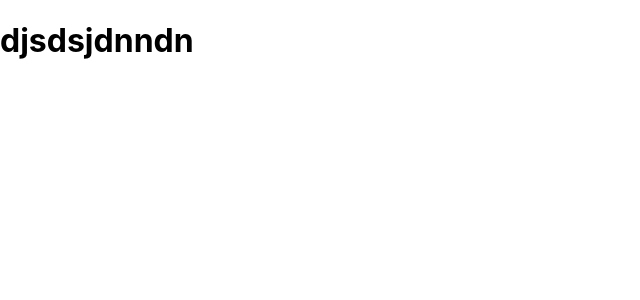
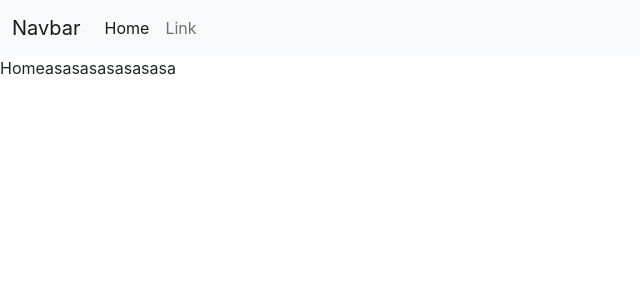
Before and after one commit to akashgreninja/React-Notebook, a React (Create React App) app: page / in a window 1280 px wide. Shown: the top 300 px of the page, without its empty margins (0-640 px from the left). Built offline with nearby package versions, Linux system fonts and the light colour scheme.

Commit message:
started with frontend createcontext and routes

```diff
--- a/public/index.html
+++ b/public/index.html
@@ -12,12 +12,27 @@
     <link rel="apple-touch-icon" href="%PUBLIC_URL%/logo192.png" />
 
     <link rel="manifest" href="%PUBLIC_URL%/manifest.json" />
+    <link
+      href="https://cdn.jsdelivr.net/npm/bootstrap@5.2.0-beta1/dist/css/bootstrap.min.css"
+      rel="stylesheet"
+      integrity="sha384-0evHe/X+R7YkIZDRvuzKMRqM+OrBnVFBL6DOitfPri4tjfHxaWutUpFmBp4vmVor"
+      crossorigin="anonymous"
+    />
 
-    <title>React App</title>
+    <title>Notes-Take your notes here</title>
   </head>
   <body>
     <noscript>You need to enable JavaScript to run this app.</noscript>
     <div id="root"></div>
-
+    <script
+      src="https://cdn.jsdelivr.net/npm/@popperjs/core@2.11.5/dist/umd/popper.min.js"
+      integrity="sha384-Xe+8cL9oJa6tN/veChSP7q+mnSPaj5Bcu9mPX5F5xIGE0DVittaqT5lorf0EI7Vk"
+      crossorigin="anonymous"
+    ></script>
+    <script
+      src="https://cdn.jsdelivr.net/npm/bootstrap@5.2.0-beta1/dist/js/bootstrap.min.js"
+      integrity="sha384-kjU+l4N0Yf4ZOJErLsIcvOU2qSb74wXpOhqTvwVx3OElZRweTnQ6d31fXEoRD1Jy"
+      crossorigin="anonymous"
+    ></script>
   </body>
 </html>
--- a/src/App.js
+++ b/src/App.js
@@ -1,9 +1,20 @@
-
-import './App.css';
+import "./App.css";
+import { BrowserRouter as Router, Route, Routes } from "react-router-dom";
+import Navbar from "./components/Navbar";
+import Home from "./components/Home";
+import About from "./components/About";
 
 function App() {
   return (
-   <h1>djsdsjdnndn</h1>
+    <>
+      <Router>
+        <Navbar />
+        <Routes>
+          <Route  path="/" element={<Home />}/>
+          <Route  path="/about" element={ <About />}/>
+        </Routes>
+      </Router>
+    </>
   );
 }
 
--- /dev/null
+++ b/src/components/About.js
@@ -0,0 +1,7 @@
+import React from 'react'
+
+export default function About() {
+  return (
+    <div>About</div>
+  )
+}
--- /dev/null
+++ b/src/components/Home.js
@@ -0,0 +1,7 @@
+import React from 'react'
+
+export default function Home() {
+  return (
+    <div>Homeasasasasasasasa</div>
+  )
+}
--- /dev/null
+++ b/src/components/Navbar.js
@@ -0,0 +1,29 @@
+import React from 'react'
+import {Link} from "react-router-dom";
+export default function Navbar() {
+  return (
+    <>
+    <nav className="navbar navbar-expand-lg bg-light">
+  <div className="container-fluid">
+    <Link className="navbar-brand" to="#">Navbar</Link>
+    <button className="navbar-toggler" type="button" data-bs-toggle="collapse" data-bs-target="#navbarSupportedContent" aria-controls="navbarSupportedContent" aria-expanded="false" aria-label="Toggle navigation">
+      <span className="navbar-toggler-icon"></span>
+    </button>
+    <div className="collapse navbar-collapse" id="navbarSupportedContent">
+      <ul className="navbar-nav me-auto mb-2 mb-lg-0">
+        <li className="nav-item">
+          <Link className="nav-link active" aria-current="page" to="#">Home</Link>
+        </li>
+        <li className="nav-item">
+          <Link className="nav-link" to="#">Link</Link>
+        </li>
+
+
+      </ul>
+
+    </div>
+  </div>
+</nav>
+    </>
+  )
+}
--- /dev/null
+++ b/src/context/notes/NoteContext.js
@@ -0,0 +1 @@
+import{createContext}  from 'react'
```
Also changed, not shown: src/context/notes/NoteState.js (added).
